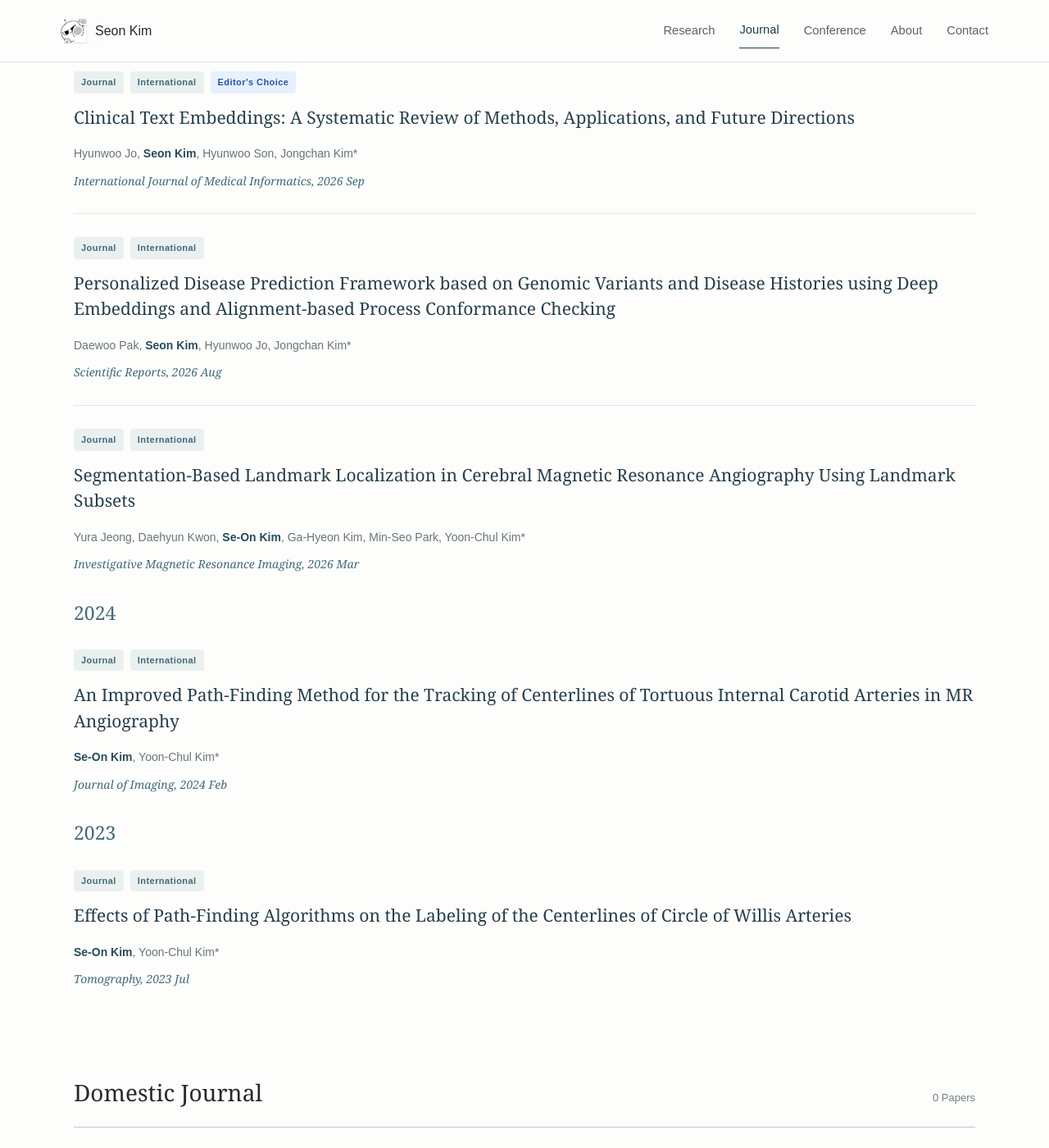
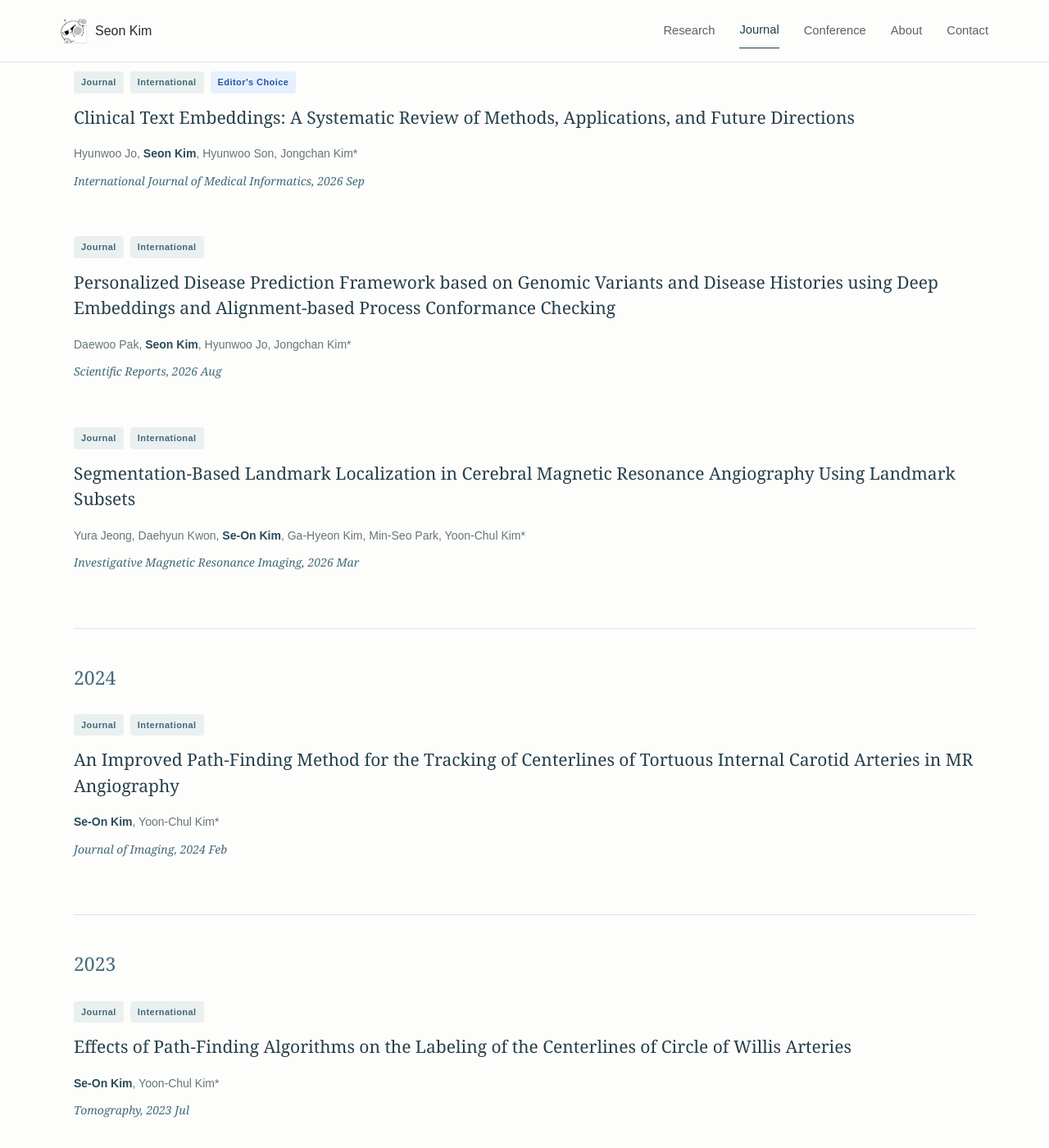
Before and after one commit to KSO012/KSO012.github.io, a Jekyll site: the page built from journal.md, in a window 1280 px wide and 1400 px high, scrolled down 823 px. Shown: the whole window at 82% size. Built offline with Jekyll 4.4.1, drawn with Linux system fonts in a browser that asks for light colours.

Commit message:
Update style.css

```diff
--- a/assets/style.css
+++ b/assets/style.css
@@ -275,3 +275,20 @@ html {
   outline: none;
   box-shadow: 0 4px 12px rgba(41, 75, 91, 0.08);
 }
+
+
+/* 같은 연도 내 논문 구분선 제거 */
+
+.journal-year-group .journal-paper {
+  border-bottom: none;
+}
+
+
+/* 연도가 바뀔 때 구분선 표시 */
+
+.journal-section .journal-year-group
++ .journal-year-group {
+  border-top: 1px solid #dce4e6;
+  padding-top: 40px;
+  margin-top: 40px;
+}
```
